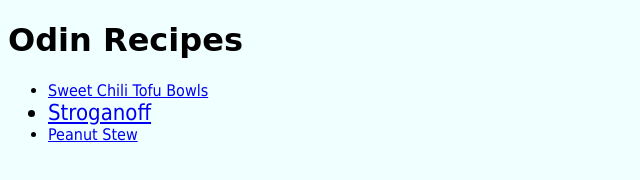
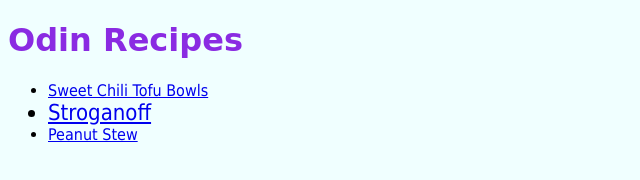
Before and after one commit to emlovestrees/odin-recipes, a plain HTML site: page index.html in a window 1280 px wide. Shown: the whole page, without its empty margins (0-640 px from the left). Drawn offline with Linux system fonts and the light colour scheme.

Commit message:
Change heading color to purple

```diff
--- a/index.html
+++ b/index.html
@@ -6,7 +6,7 @@
         <link rel="stylesheet" href="styles.css">
     </head>
     <body>
-        <h1>Odin Recipes</h1>
+        <h1 id="odin">Odin Recipes</h1>
             <ul>
                 <li><a href="recipes/tofu-bowls.html">Sweet Chili Tofu Bowls</a></li>
                 <li class="stroganoff"><a href="recipes/stroganoff.html">Stroganoff</a></li>
--- a/styles.css
+++ b/styles.css
@@ -13,3 +13,7 @@ h1 {
 * {
     background-color: azure;
 }
+
+#odin {
+    color: #8a2be2;
+}
```
